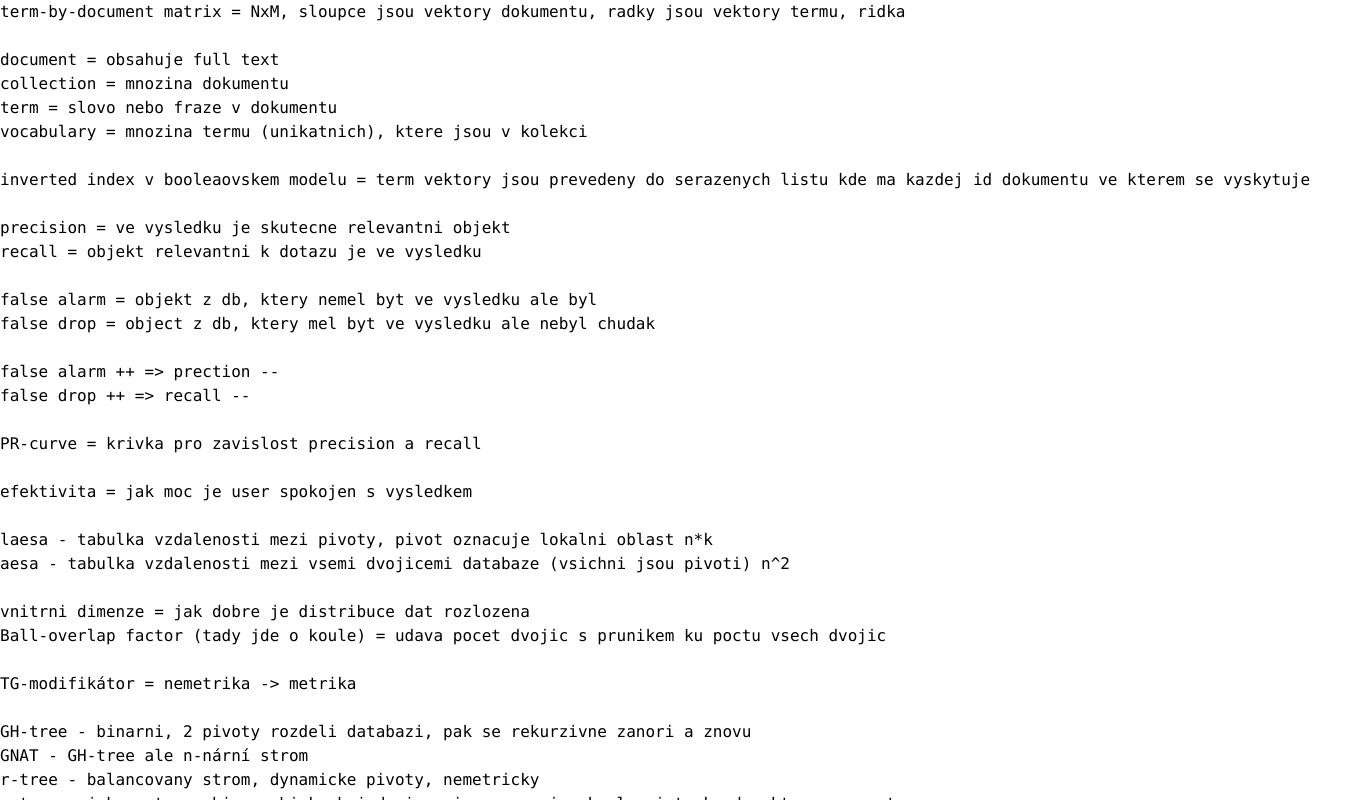
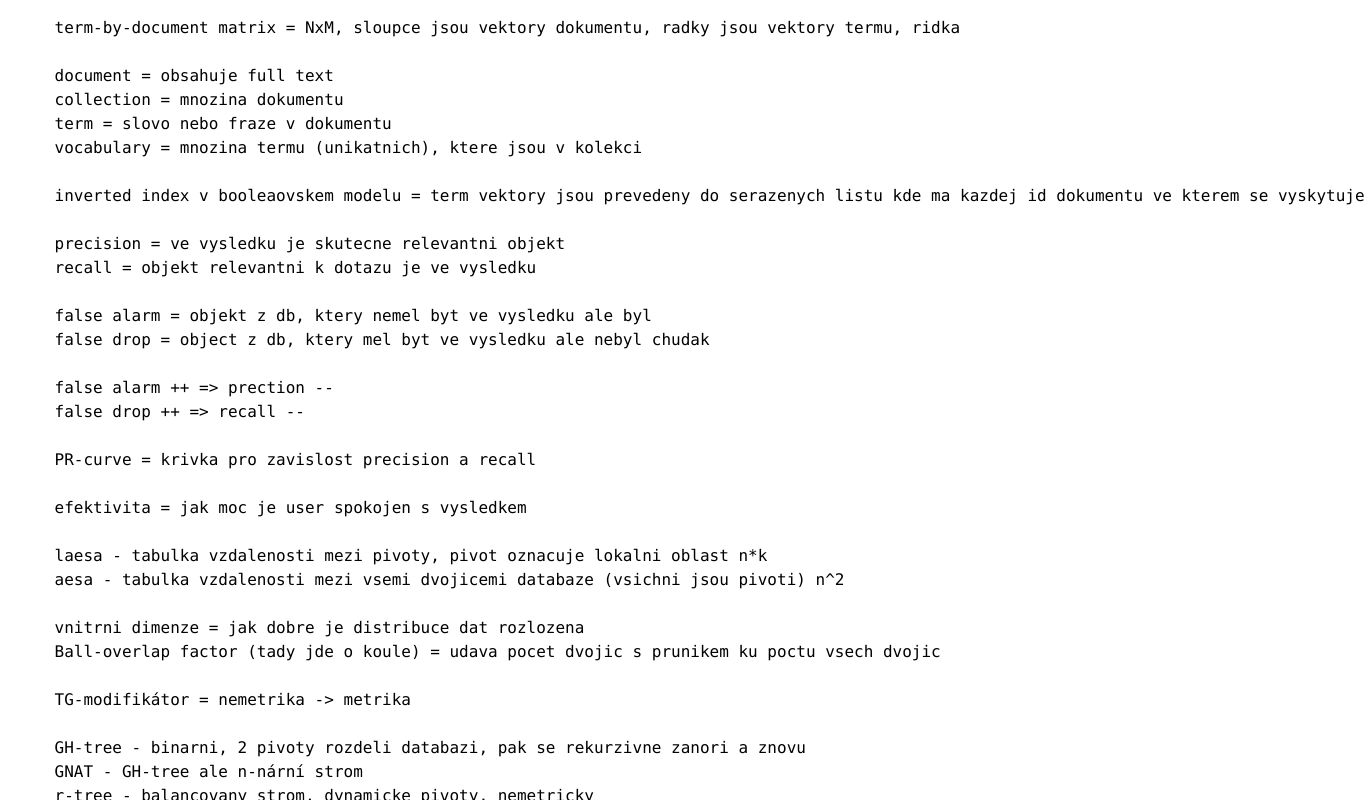
Before and after one commit to lewis-wow/vwm-tester, a SvelteKit app: page /random-faktiky in a window 1280 px wide. Shown: the top 800 px of the page, 1365 px wide, since content can reach past the window. Built offline with nearby package versions, Linux system fonts and the light colour scheme.

Commit message:
add padding

```diff
--- a/src/routes/random-faktiky/+page.svelte
+++ b/src/routes/random-faktiky/+page.svelte
@@ -1,3 +1,4 @@
+<div class="p-4">
   <pre>
     term-by-document matrix = NxM, sloupce jsou vektory dokumentu, radky jsou vektory termu, ridka
 
@@ -40,3 +41,4 @@ d-index - params(pivot, median a splitting), hashovani pro rozdelovani prvku do
     m-index - vseho-devka, pivot tabulky, hashovani, vyuziva koule v prostoru, ulozeno vice informaci pro rychlejsi filtrovani
     d-file - Index free = lze rovnou zacit dotazovat bez predzpracovani.
     </pre>
+</div>
```
Lines whose indentation alone changed are shown as unchanged.
